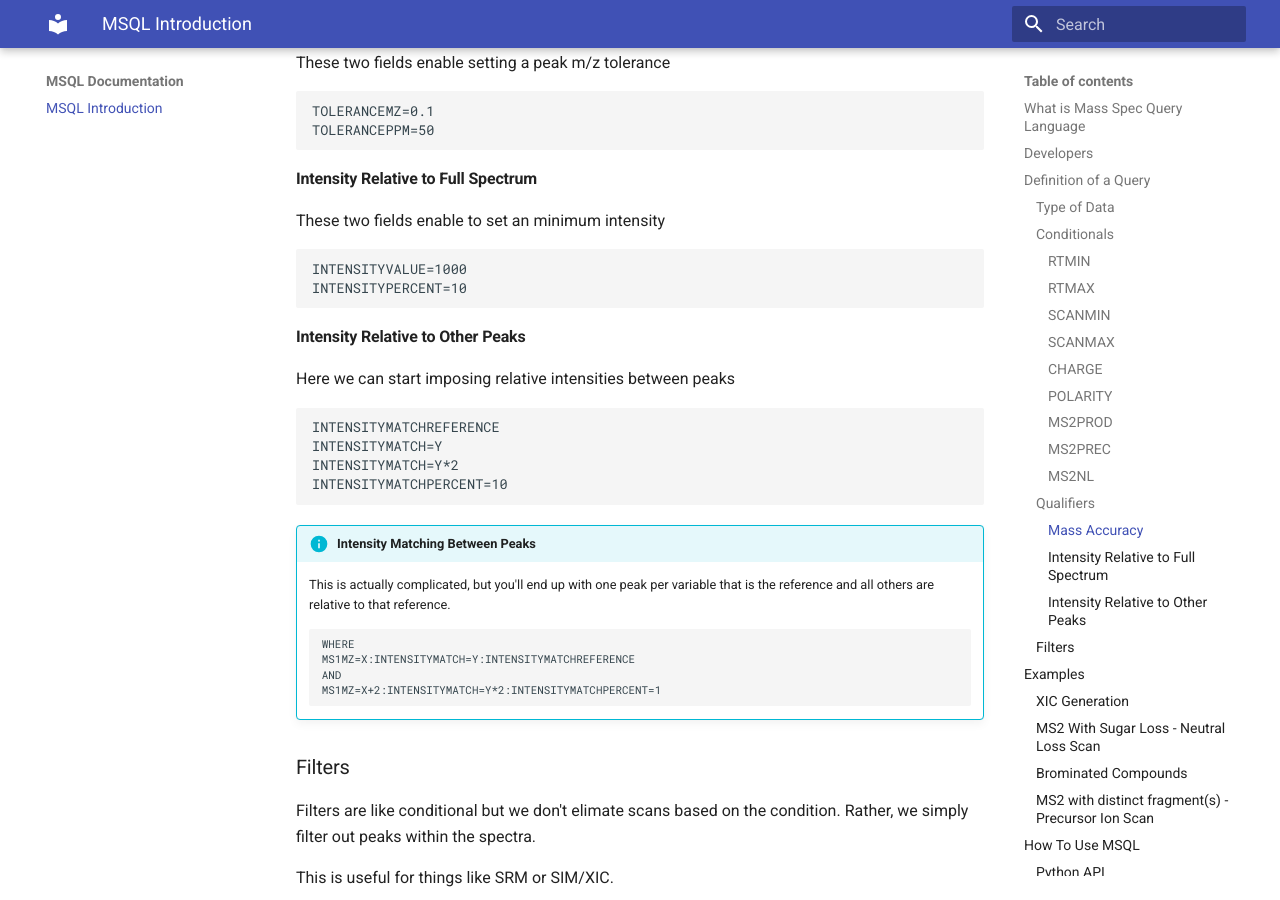
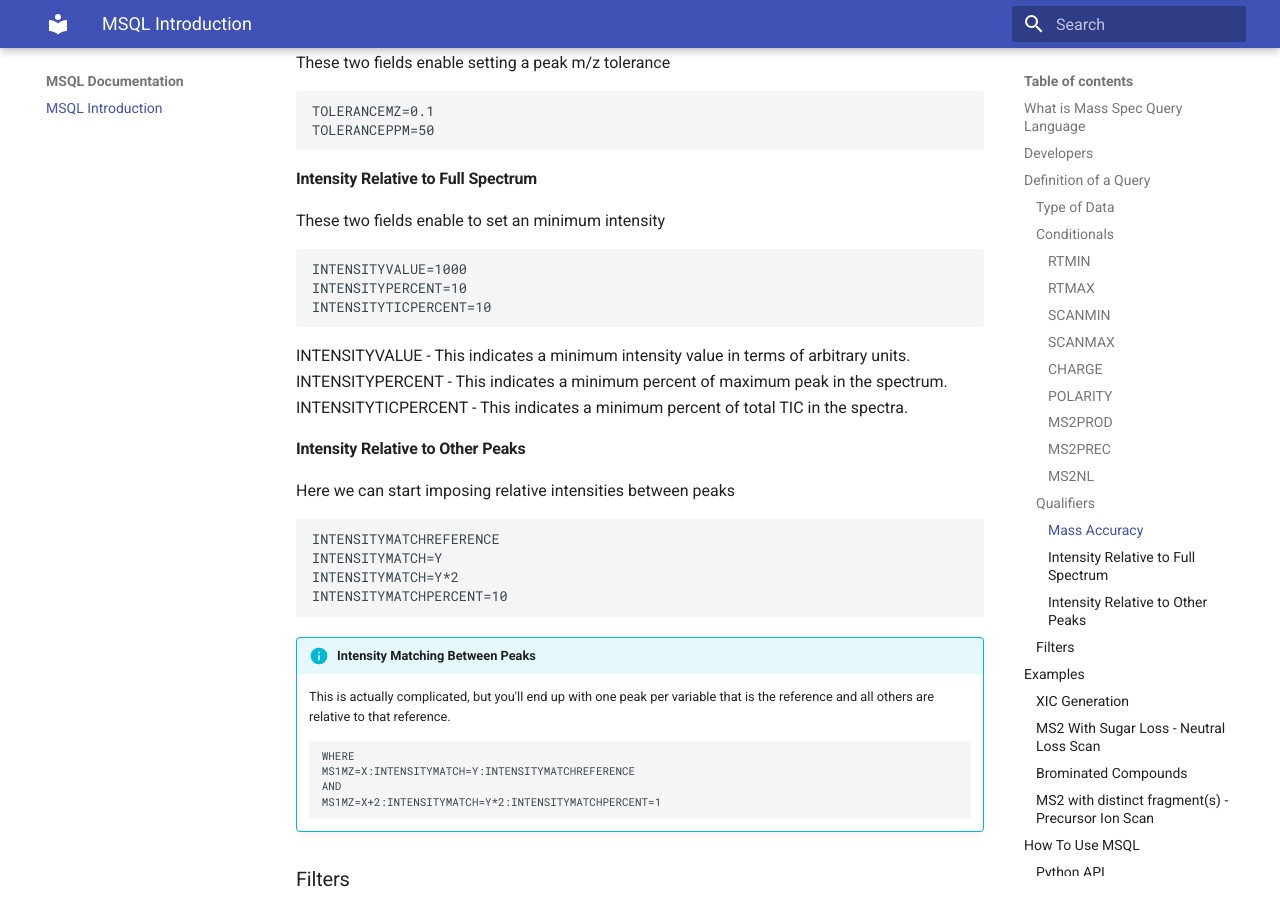
Before and after one commit to mwang87/MassQueryLanguage_Documentation, an MkDocs documentation site: the page built from docs/index.md, in a window 1280 px wide and 900 px high, scrolled down 2626 px. Built offline with MkDocs 1.6.1 and Material for MkDocs 9.7.7, drawn with Linux system fonts in a browser that asks for light colours.

Commit message:
adding more exposition

````diff
--- a/docs/index.md
+++ b/docs/index.md
@@ -116,7 +116,12 @@ These two fields enable to set an minimum intensity
 ```
 INTENSITYVALUE=1000
 INTENSITYPERCENT=10
+INTENSITYTICPERCENT=10
 ```
+
+INTENSITYVALUE - This indicates a minimum intensity value in terms of arbitrary units.
+INTENSITYPERCENT - This indicates a minimum percent of maximum peak in the spectrum.
+INTENSITYTICPERCENT - This indicates a minimum percent of total TIC in the spectra.
 
 #### Intensity Relative to Other Peaks
 
````
